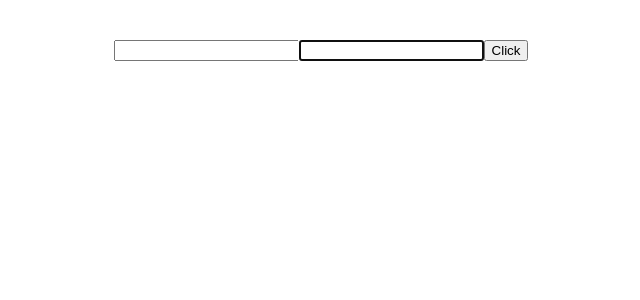
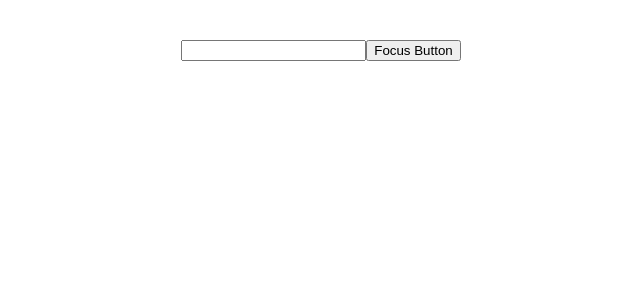
Before and after one commit to fachry99/reactjs, a React (Vite) app in the folder hello-world/: page / in a window 1280 px wide. Shown: the top 300 px of the page, without its empty margins (319-959 px from the left). Built offline with nearby package versions, Linux system fonts and the light colour scheme.

Commit message:
Reft with class components

```diff
--- a/hello-world/src/App.jsx
+++ b/hello-world/src/App.jsx
@@ -1,5 +1,6 @@
 import "./App.css";
-import ReftDemo from "./components/ReftDemo";
+import FocusInput from "./components/FocusInput";
+// import ReftDemo from "./components/ReftDemo";
 // import FragmentDemo from "./components/FragmentDemo";
 // import Tables from "./components/Tables";
 // import ParentComponent from "./components/ParentComponent";
@@ -7,7 +8,8 @@ import ReftDemo from "./components/ReftDemo";
 function App() {
   return (
     <div className="App">
-      <ReftDemo />
+      <FocusInput />
+      {/* <ReftDemo /> */}
       {/* <ParentComponent /> */}
       {/* <Tables /> */}
       {/* <FragmentDemo /> */}
--- /dev/null
+++ b/hello-world/src/components/FocusInput.jsx
@@ -0,0 +1,23 @@
+import React, { Component } from "react";
+
+class FocusInput extends Component {
+  constructor(props) {
+    super(props);
+    this.componentRef = React.createRef();
+  }
+
+  clickHandler = () => {
+    this.componentRef.current.focusInput();
+  };
+
+  render() {
+    return (
+      <div>
+        <input ref={this.componentRef} />
+        <button onClick={this.clickHandler}>Focus Button</button>
+      </div>
+    );
+  }
+}
+
+export default FocusInput;
```
Also changed, not shown: hello-world/src/components/Input.jsx (added, +20 -0 lines).
